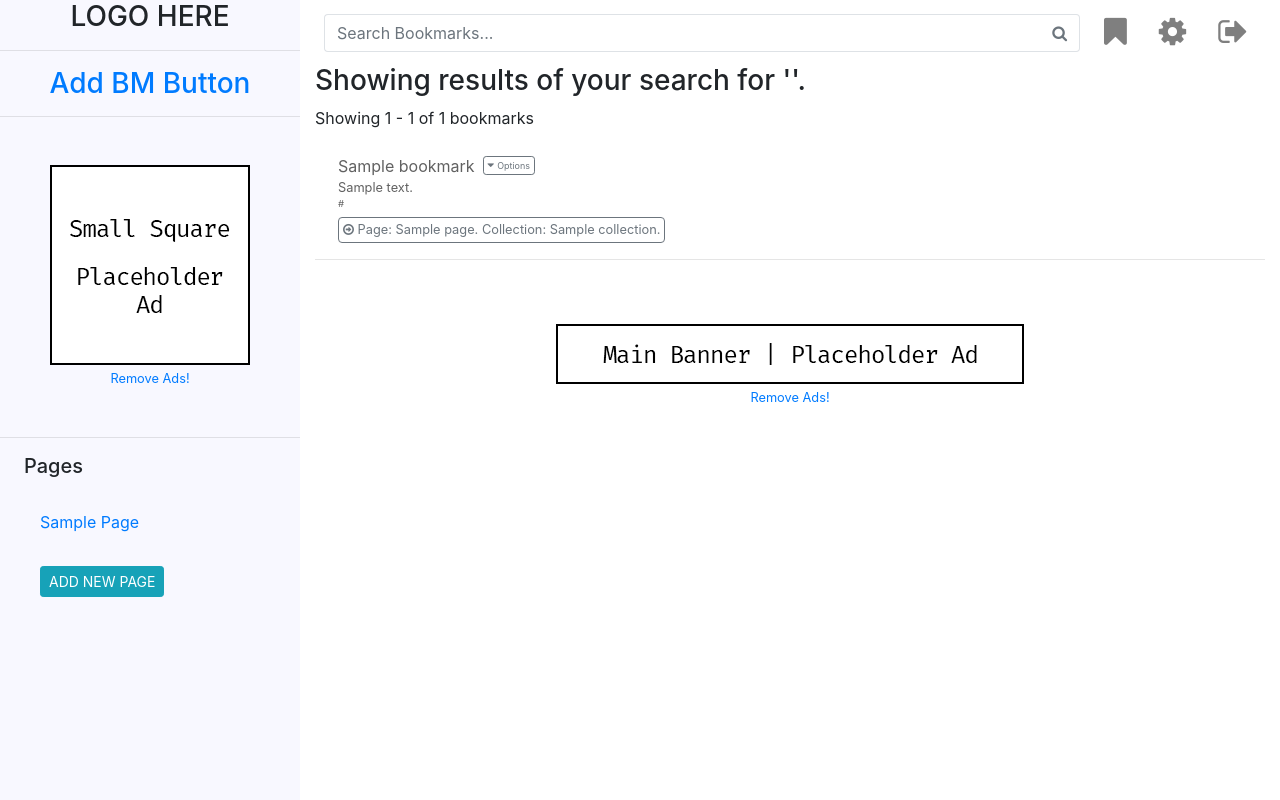
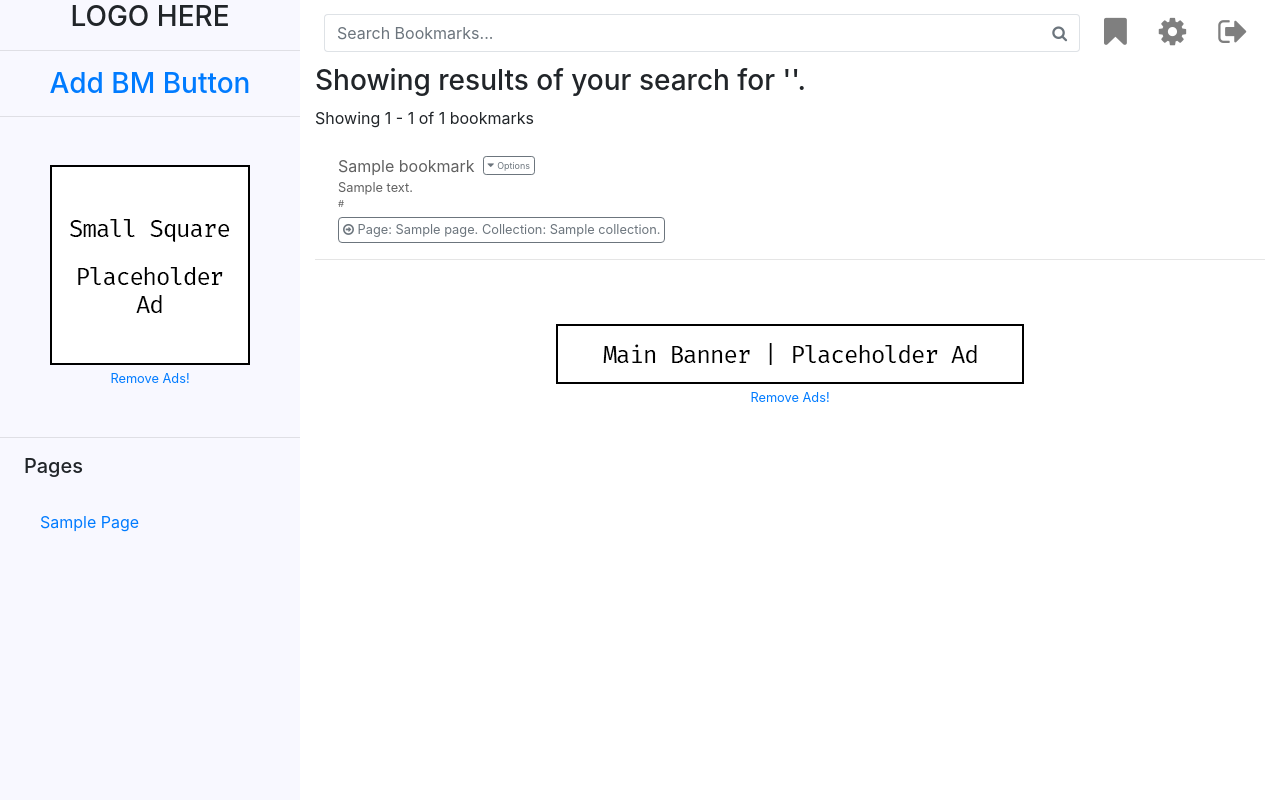
Before and after one commit to steview-d/bookmarks, a Django app: page /search/ in a window 1280 px wide. Run offline with Django 3.2, Linux system fonts and the light colour scheme; a user stored in the database is signed in; tables that the repository leaves empty hold one stand-in row (values such as "Sample post"); some libraries are stand-ins or nearby versions.

Commit message:
Bugfix: Page sort & add new page button
Page sort - fix bug where new page order would not be kept after user
sorts pages. Fixed by adjusting path called by ajax.

Add new page button not displaying when clicked on when in any view
other than main app view. As it makes sense for users to only add from
main view anyway, have removed this button on all other views.

```diff
--- a/links/templates/links/components/sidebar_links.html
+++ b/links/templates/links/components/sidebar_links.html
@@ -52,6 +52,7 @@
             {% endfor %}
         </ul>
     </div>
+    {% if bm_data %}
     <ul class="list-unstyled mx-4">
         <!-- add page form -->
         <li class="mx-3 my-2">
@@ -68,6 +69,7 @@
             </form>
         </li>
     </ul>
+    {% endif %}
 
     <!-- display premium badge -->
     {% if is_premium %}
--- a/static/js/main.js
+++ b/static/js/main.js
@@ -89,7 +89,7 @@ $(document).ready(function() {
                     new_page_order: postData,
                     csrfmiddlewaretoken: csrftoken
                 },
-                url: "_page_sort",
+                url: "/app/_page_sort",
                 success: function(data) {
                     if (data.success) {
                         location.reload();
```
